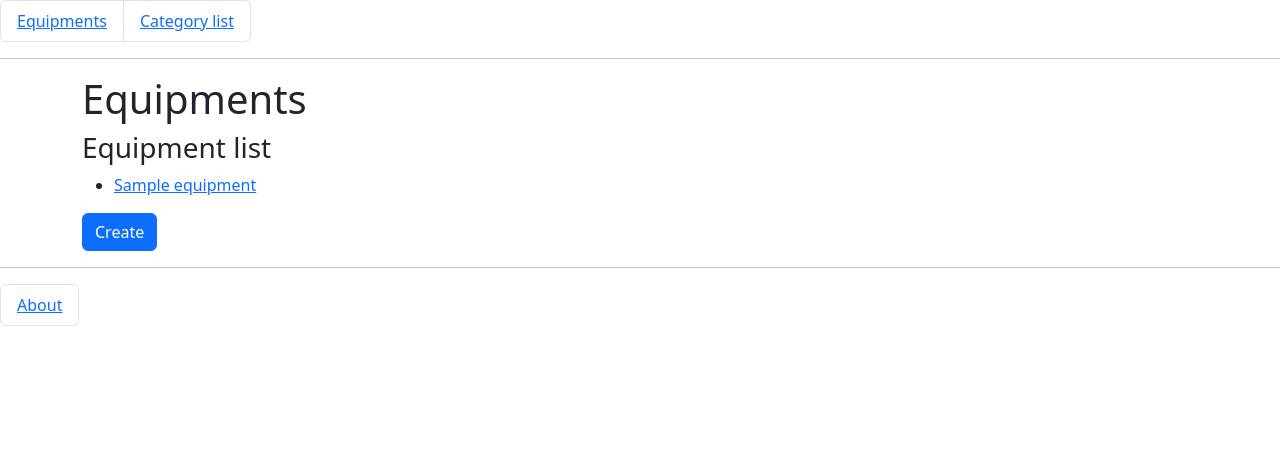
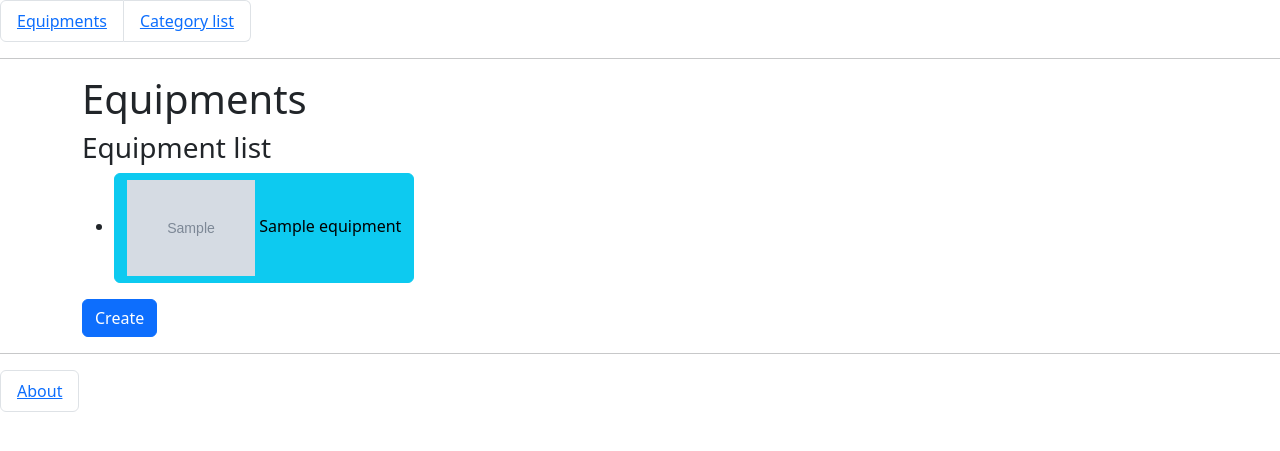
Before and after one commit to Chooook/otus_django, a Django app: template equipment/templates/equipment/equipment_list.html in a window 1280 px wide. Shown: the top 451 px of the page. Run offline with Django 4.2, Linux system fonts and the light colour scheme; the template is opened without the code that fills it: most values are stand-ins (such as "Sample title", 1, 10 or a date in 2020); grey boxes marked "Sample" are stand-in pictures; some libraries are stand-ins or nearby versions.

Commit message:
add(equipment model template) image reflection in equipment list

```diff
--- a/equipment/templates/equipment/equipment_list.html
+++ b/equipment/templates/equipment/equipment_list.html
@@ -12,7 +12,10 @@
             {% for equipment in equipment_list %}
                 <li>
 {#                {{ equipment.pk }}#}
-                    <a href="{% url 'equipment:equipment-detail' pk=equipment.pk %}">
+                    <a class="btn btn-info" href="{% url 'equipment:equipment-detail' pk=equipment.pk %}">
+                        {% if equipment.img %}
+                            <img width="128px" src="{{ equipment.img.url }}" alt="{{ equipment }}">
+                        {% endif %}
                         {{ equipment }}
                     </a>
                 </li>
```
